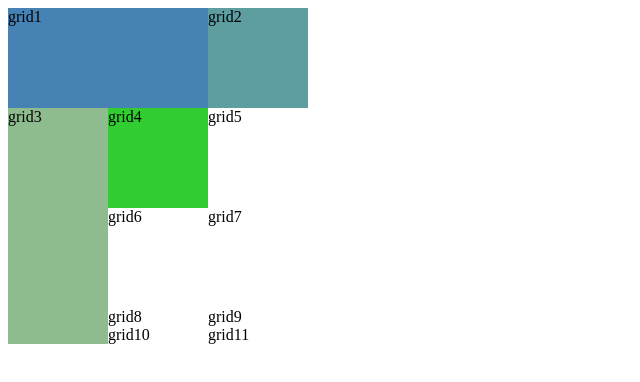
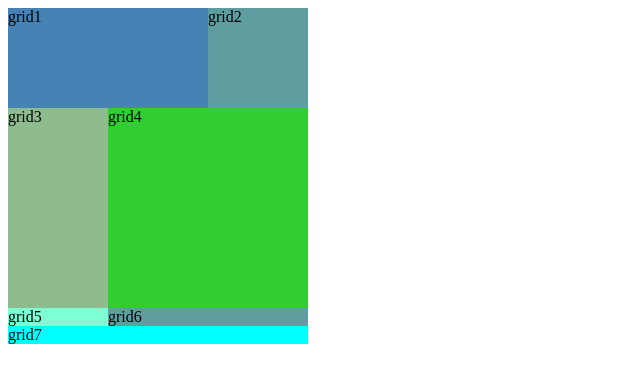
Before and after one commit to deineyujin/htmlcss, a plain HTML site: page ex/ex9/grid1.html in a window 1280 px wide. Shown: the whole page, without its empty margins (0-640 px from the left). Drawn offline with Linux system fonts and the light colour scheme.

```diff
--- a/ex/ex9/grid1.html
+++ b/ex/ex9/grid1.html
@@ -17,19 +17,39 @@
         .grid2{
             background-color: cadetblue;
             grid-column-start: 3;
-            grid-column-end: 3;
+            grid-column-end: 4;
         }
         .grid3{
             background-color: darkseagreen;
             grid-row-start: 2;
-            grid-row-end: 6;
+            grid-row-end: 4;
         }
         .grid4{
         background-color: limegreen;
-        grid-row-start:0;
-        grid-column-end:
+        grid-row-start:2;
+        grid-row-end:4;
+        grid-column-start: 2;
+        grid-column-end:4;
 
         }
+        .grid5{
+        background-color:aquamarine;
+        grid-row-start:4;
+        grid-row-end:5;
+        }
+        .grid6{
+            background-color: cadetblue;
+            grid-column-start: 2;
+            grid-column-end: 4;
+
+        }
+        .grid7{
+            background-color: cyan;
+            grid-column-start: 1;
+            grid-column-end: 4;
+
+        }
+
     </style>
 </head>
 <body>
@@ -41,10 +61,12 @@
     <div class="grid5">grid5</div>
     <div class="grid6">grid6</div>
     <div class="grid7">grid7</div>
+<!--
        <div class="grid8">grid8</div>
        <div class="grid9">grid9</div>
        <div class="grid10">grid10</div>
        <div class="grid11">grid11</div>
+-->
     </div>
 </body>
 </html>
```
